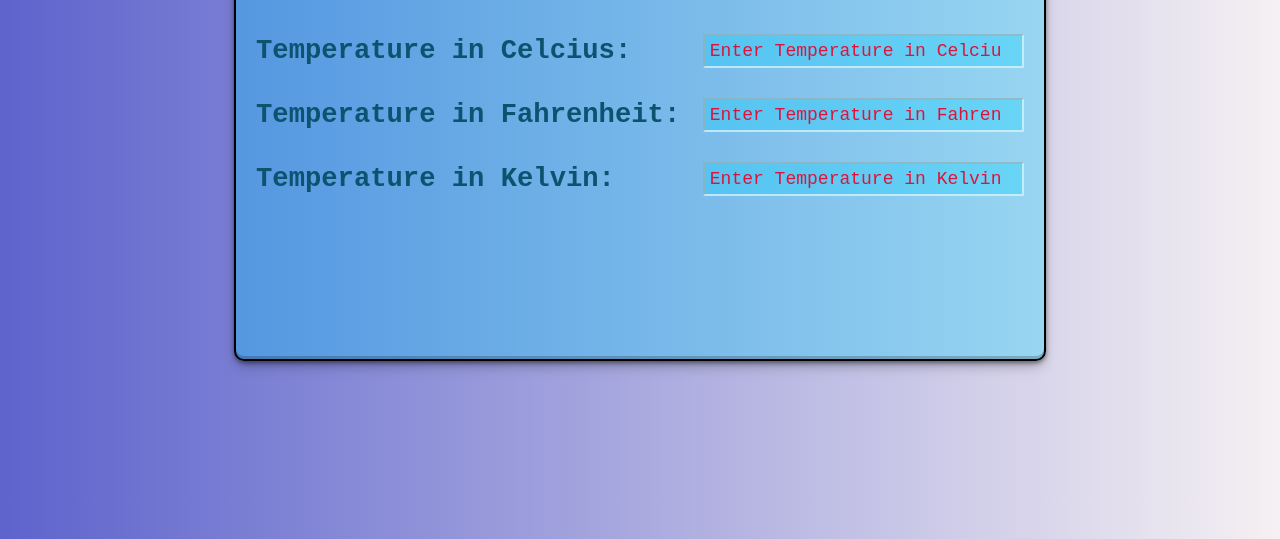
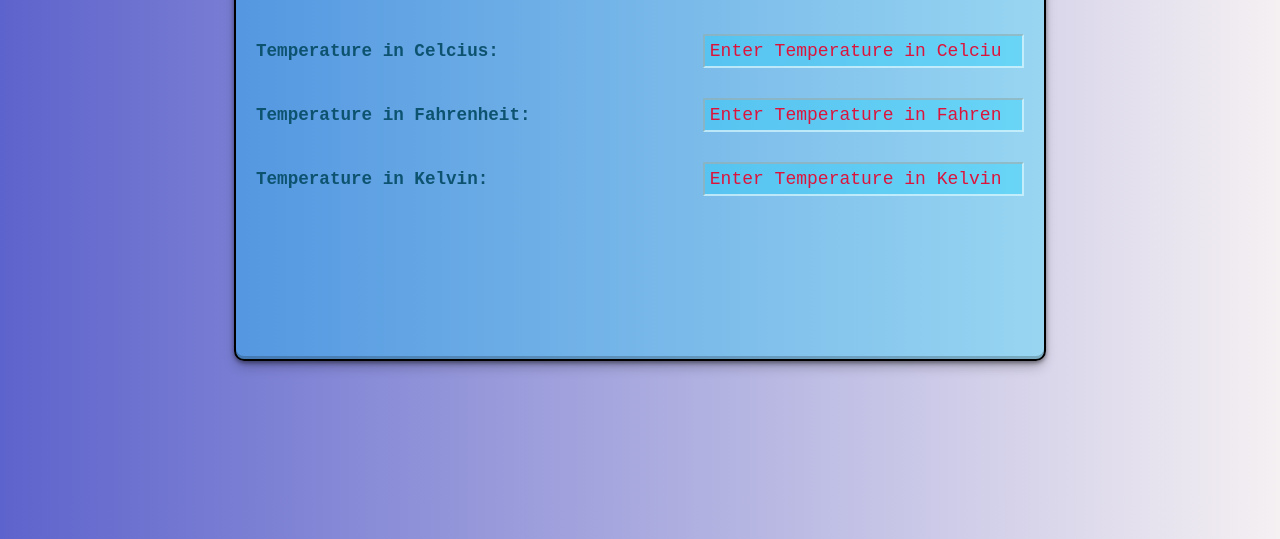
Before and after one commit to Vinay-gupt/Temperature_Converter, a plain HTML site: page index.html in a window 1280 px wide. Shown: the part 261-800 px from the top of the page. Drawn offline with Linux system fonts and the light colour scheme.

Commit message:
Update style.css

```diff
--- a/style.css
+++ b/style.css
@@ -59,6 +59,10 @@ input::placeholder {
     .container {
         width: 70%;
     }
+    .temp-container{
+         font-size: 1.1rem;
+    }
+
 
     input {
         width: 50%;
@@ -69,6 +73,9 @@ input::placeholder {
     .container {
         width: 60%;
     }
+     .temp-container{
+         font-size: 1.1rem;
+    }
 
     input {
         width: 40%;
```
